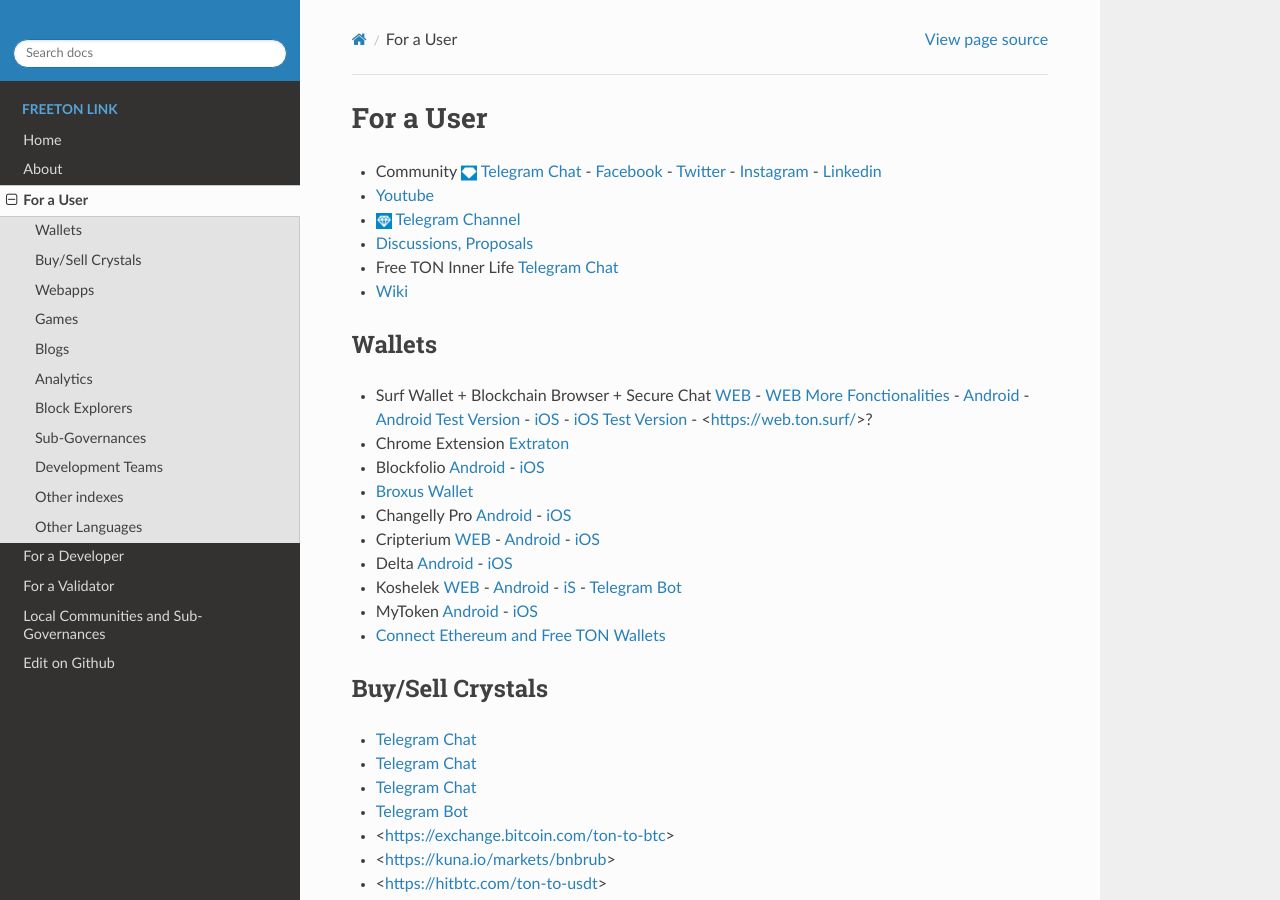
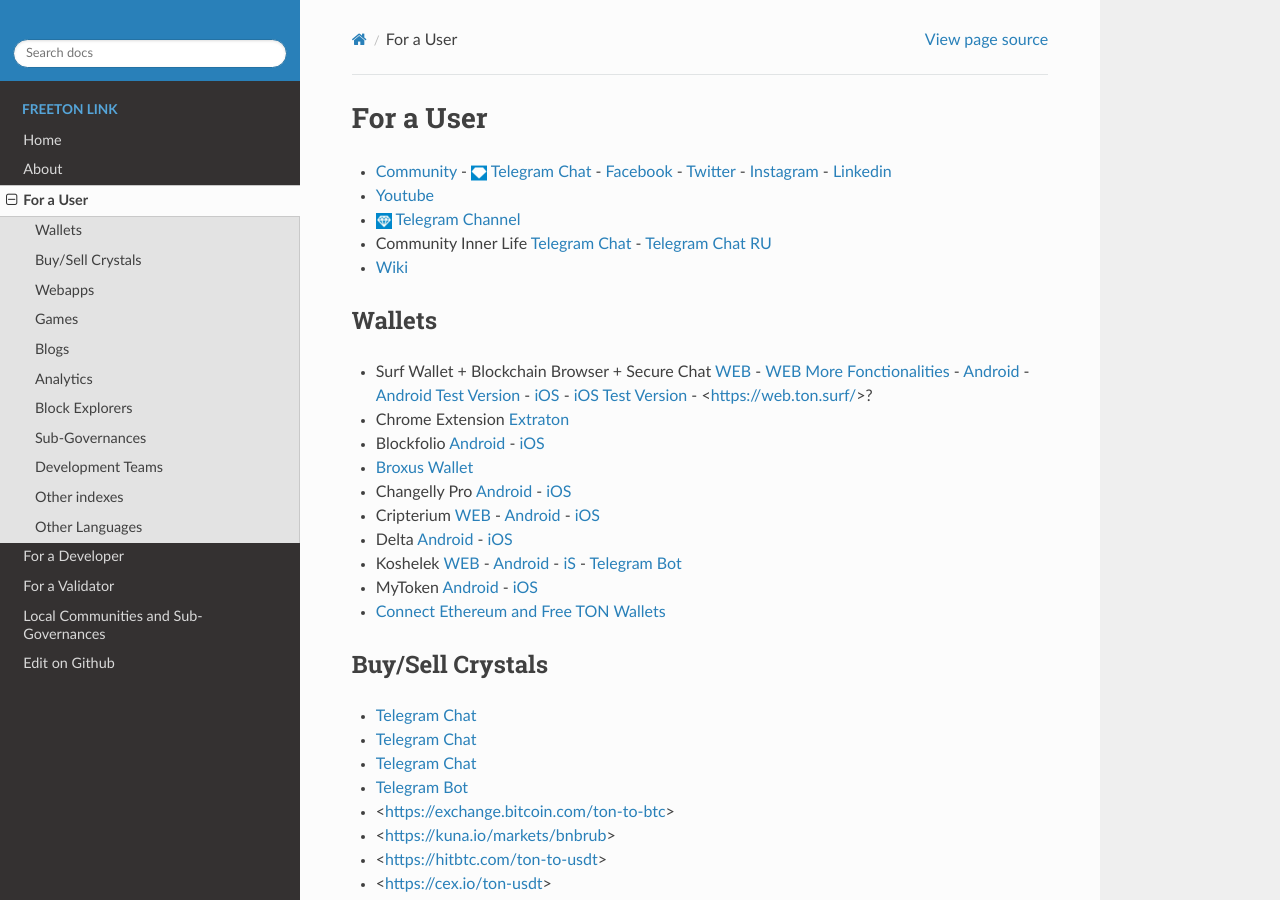
Before and after one commit to OCamlPro/www.freeton.link, a Sphinx documentation site: the page built from sphinx/user.rst, in a window 1280 px wide and 900 px high. Built offline with Sphinx 7.4.7 and the Read the Docs theme 2.0.0, drawn with Linux system fonts in a browser that asks for light colours; the version number could not be read and is left out.

Commit message:
petits changements

```diff
--- a/sphinx/user.rst
+++ b/sphinx/user.rst
@@ -1,11 +1,10 @@
 For a User
 ==========
 
-* Community |toncrystal.ico| `Telegram Chat <https://t.me/toncrystal>`_ - `Facebook <https://www.facebook.com/CommunityTon>`_ - `Twitter <https://twitter.com/CommunityTon>`_ - `Instagram <https://www.instagram.com/communityton/>`_ - `Linkedin <https://www.linkedin.com/in/free-ton/>`_
+* `Community <https://freeton.org/>`_ - |toncrystal.ico| `Telegram Chat <https://t.me/toncrystal>`_ - `Facebook <https://www.facebook.com/CommunityTon>`_ - `Twitter <https://twitter.com/CommunityTon>`_ - `Instagram <https://www.instagram.com/communityton/>`_ - `Linkedin <https://www.linkedin.com/in/free-ton/>`_
 * `Youtube <https://www.youtube.com/c/FreeTON_official/featured>`_
 * |FreeTonNews.ico| `Telegram Channel <https://t.me/ton_crystal_news>`_
-* `Discussions, Proposals <https://freeton.org/>`_
-* Free TON Inner Life `Telegram Chat <https://t.me/joinchat/UlCYzgUx8XcYqW-W>`_
+* Community Inner Life `Telegram Chat <https://t.me/joinchat/UlCYzgUx8XcYqW-W>`_ - `Telegram Chat RU <https://t.me/movetheopennetwork>`_
 * `Wiki <https://en.freeton.wiki/Free_TON_Wiki>`_
 
 Wallets
```
